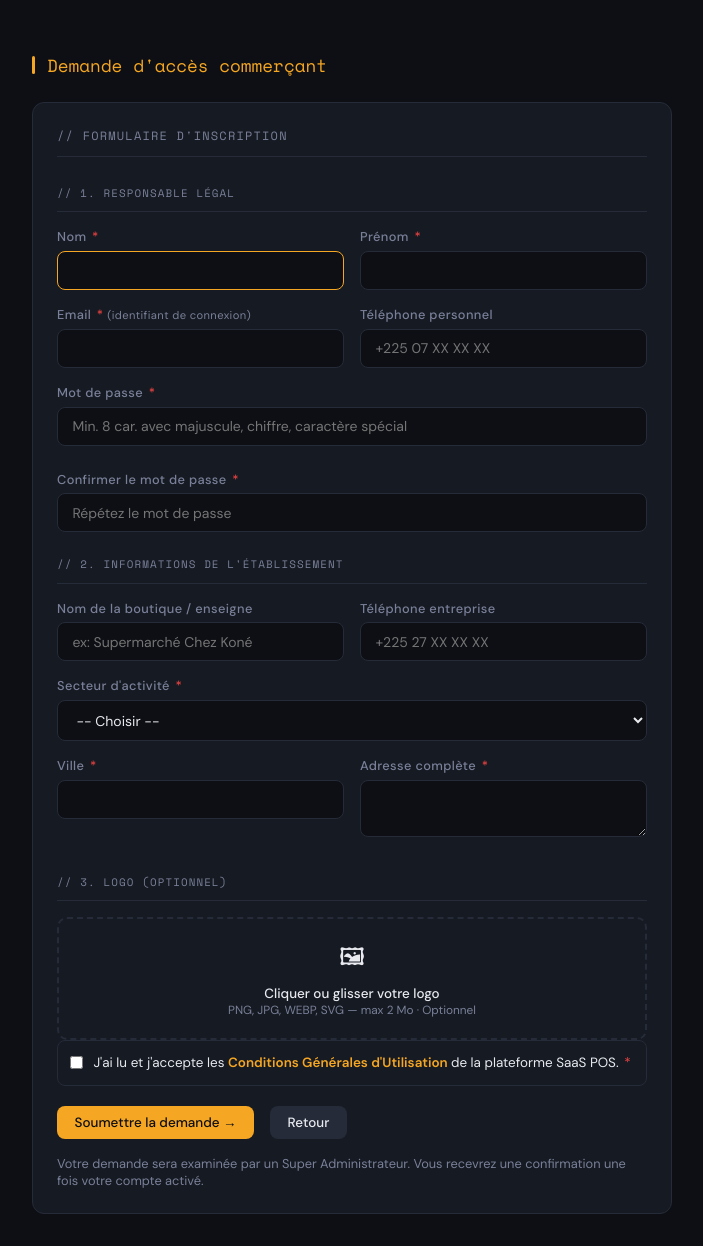
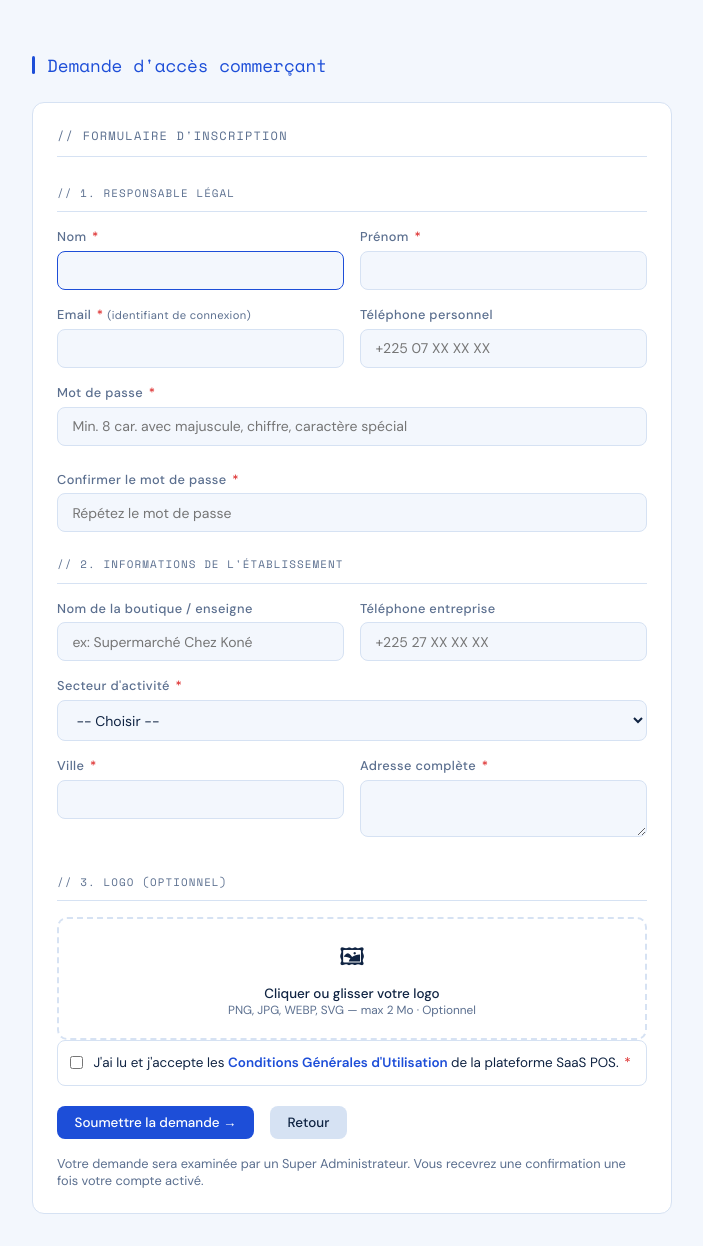
Before and after one commit to Abdoul79/saas-pos, a Flask app: page /auth/register in a window 1280 px wide. Shown: the whole page, without its empty margins (288-991 px from the left). Run offline with Flask 3, Linux system fonts and the light colour scheme.

Commit message:
changement de couleur

```diff
--- a/templates/base.html
+++ b/templates/base.html
@@ -12,24 +11,83 @@
   {% endif %}
 
   <link rel="preconnect" href="https://fonts.googleapis.com">
+  <link href="https://fonts.googleapis.com/css2?family=Space+Mono:wght@400;700&family=DM+Sans:wght@300;400;500;600&display=swap" rel="stylesheet">
 
-  <link rel="preconnect" href="https://fonts.googleapis.com">
-  <link href="https://fonts.googleapis.com/css2?family=Space+Mono:wght@400;700&family=DM+Sans:wght@300;400;500;600&display=swap" rel="stylesheet">
+  <!-- Thème jour / nuit : appliqué avant le rendu pour éviter le flash -->
+  <script>
+  (function(){
+    var t = localStorage.getItem('theme');
+    if (!t) t = window.matchMedia('(prefers-color-scheme: dark)').matches ? 'dark' : 'light';
+    document.documentElement.setAttribute('data-theme', t);
+    window.toggleTheme = function(){
+      var n = document.documentElement.getAttribute('data-theme') === 'dark' ? 'light' : 'dark';
+      document.documentElement.setAttribute('data-theme', n);
+      localStorage.setItem('theme', n);
+      var b = document.getElementById('themeBtn');
+      if (b) b.textContent = n === 'dark' ? '☀️' : '🌙';
+    };
+    document.addEventListener('DOMContentLoaded', function(){
+      var b = document.getElementById('themeBtn');
+      if (b) b.textContent = document.documentElement.getAttribute('data-theme') === 'dark' ? '☀️' : '🌙';
+    });
+  })();
+  </script>
+
   <style>
-    :root {
-      --bg:       #0d0f14;
-      --surface:  #161a22;
-      --border:   #252b38;
-      --text:     #e8eaf0;
-      --muted:    #7a8099;
-      --accent:   #f5a623;
+    /* ── THÈME JOUR (bleu / blanc) ── */
+    :root, [data-theme="light"] {
+      --bg:       #f3f7fd;
+      --surface:  #ffffff;
+      --border:   #d6e2f3;
+      --text:     #0f2342;
+      --muted:    #5b6f8f;
+      --accent:   #1d4ed8;
       --accent2:  #3b82f6;
-      --danger:   #ef4444;
-      --success:  #22c55e;
-      --warning:  #f59e0b;
+      --danger:   #dc2626;
+      --success:  #16a34a;
+      --warning:  #d97706;
+      --on-accent:#ffffff;
+      --accent-soft:  #1d4ed812;
+      --accent-soft2: #1d4ed820;
+      --overlay:  rgba(243,247,253,.97);
+      --row-border:#e6edf8;
+      --hover:    #1d4ed808;
       --mono:     'Space Mono', monospace;
       --sans:     'DM Sans', sans-serif;
+      color-scheme: light;
     }
+    /* ── THÈME NUIT (bleu foncé) ── */
+    [data-theme="dark"] {
+      --bg:       #07142b;
+      --surface:  #0d2144;
+      --border:   #1b3563;
+      --text:     #eaf2ff;
+      --muted:    #8fa6cc;
+      --accent:   #4d9dff;
+      --accent2:  #7db8ff;
+      --danger:   #f87171;
+      --success:  #4ade80;
+      --warning:  #fbbf24;
+      --on-accent:#06142b;
+      --accent-soft:  #4d9dff1a;
+      --accent-soft2: #4d9dff30;
+      --overlay:  rgba(5,14,32,.97);
+      --row-border:#14294f;
+      --hover:    #ffffff08;
+      color-scheme: dark;
+    }
+
+    /* Lisibilité des badges/alertes en mode jour */
+    [data-theme="light"] .alert-success, [data-theme="light"] .badge-green,
+    [data-theme="light"] .btn-success,   [data-theme="light"] .badge-cashier { color:#15803d; }
+    [data-theme="light"] .alert-danger,  [data-theme="light"] .badge-red,
+    [data-theme="light"] .btn-danger { color:#b91c1c; }
+    [data-theme="light"] .alert-warning, [data-theme="light"] .badge-orange,
+    [data-theme="light"] .badge-activ { color:#b45309; }
+    [data-theme="light"] .alert-info,    [data-theme="light"] .badge-blue,
+    [data-theme="light"] .badge-mgr { color:#0369a1; }
+    [data-theme="light"] .badge-purple,  [data-theme="light"] .badge-admin { color:#6d28d9; }
+
     *, *::before, *::after { box-sizing: border-box; margin: 0; padding: 0; }
     body {
       background: var(--bg);
@@ -249,7 +308,7 @@
       text-decoration: none;
       transition: all .15s;
     }
-    .btn-primary   { background: var(--accent);  color: #0d0f14; }
+    .btn-primary   { background: var(--accent);  color: var(--on-accent); }
     .btn-secondary { background: var(--border);  color: var(--text); }
     .btn-danger    { background: #dc262622; color: #f87171; border: 1px solid #dc262655; }
     .btn-success   { background: #16a34a22; color: #4ade80; border: 1px solid #16a34a55; }
```
Also changed, not shown: other parts of templates/base.html (+15 -15 lines).
